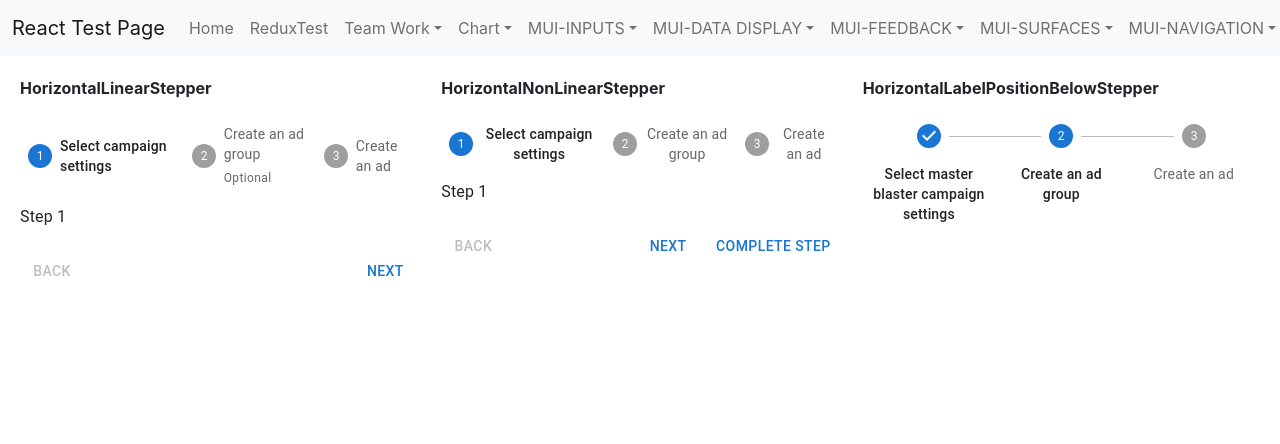
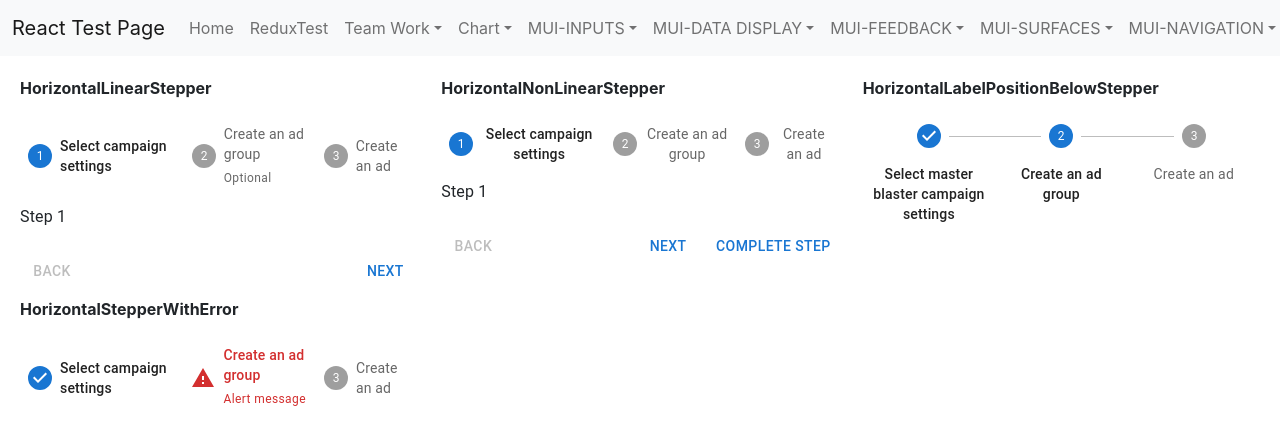
Before and after one commit to jinseok1306/React-Test, a React (Create React App) app in the folder ReactProject/client_app/: page /MUI/StepperPage in a window 1280 px wide. Shown: the top 444 px of the page. Built offline with nearby package versions, Linux system fonts and the light colour scheme.

Commit message:
MUI HorizontalStepperWithError 테스트 완료

```diff
--- /dev/null
+++ b/ReactProject/client_app/src/components/Stepper/HorizontalStepperWithError.tsx
@@ -0,0 +1,41 @@
+import * as React from 'react';
+import Box from '@mui/material/Box';
+import Stepper from '@mui/material/Stepper';
+import Step from '@mui/material/Step';
+import StepLabel from '@mui/material/StepLabel';
+import Typography from '@mui/material/Typography';
+
+const steps = ['Select campaign settings', 'Create an ad group', 'Create an ad'];
+
+export default function HorizontalStepperWithError() {
+    const isStepFailed = (step: number) => {
+        return step === 1;
+    };
+
+    return (
+        <Box sx={{ width: '100%' }}>
+            <Stepper activeStep={1}>
+                {steps.map((label, index) => {
+                    const labelProps: {
+                        optional?: React.ReactNode;
+                        error?: boolean;
+                    } = {};
+                    if (isStepFailed(index)) {
+                        labelProps.optional = (
+                            <Typography variant="caption" color="error">
+                                Alert message
+                            </Typography>
+                        );
+                        labelProps.error = true;
+                    }
+
+                    return (
+                        <Step key={label}>
+                            <StepLabel {...labelProps}>{label}</StepLabel>
+                        </Step>
+                    );
+                })}
+            </Stepper>
+        </Box>
+    );
+}
--- a/ReactProject/client_app/src/pages/MUI/StepperPage.tsx
+++ b/ReactProject/client_app/src/pages/MUI/StepperPage.tsx
@@ -4,6 +4,7 @@ import Grid from '@mui/material/Grid';
 import HorizontalLinearStepper from '../../components/Stepper/HorizontalLinearStepper';
 import HorizontalNonLinearStepper from '../../components/Stepper/HorizontalNonLinearStepper';
 import HorizontalLabelPositionBelowStepper from '../../components/Stepper/HorizontalLabelPositionBelowStepper';
+import HorizontalStepperWithError from '../../components/Stepper/HorizontalStepperWithError';
 
 const StepperPage = () => {
     return (
@@ -23,6 +24,10 @@ const StepperPage = () => {
                         <b>HorizontalLabelPositionBelowStepper</b><div>&nbsp;</div>
                         <HorizontalLabelPositionBelowStepper />
                     </Grid>
+                    <Grid item xs={4}>
+                        <b>HorizontalStepperWithError</b><div>&nbsp;</div>
+                        <HorizontalStepperWithError />
+                    </Grid>
                 </Grid>
             </div>
         </div>
```
Also changed, not shown: 1 other file (tests, documents, lock files or other folders).
